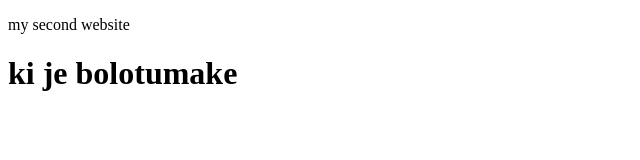
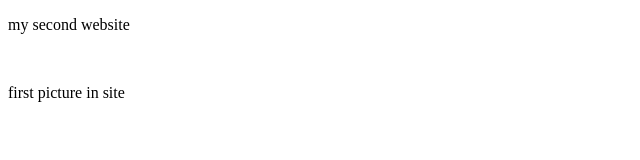
Before and after one commit to farhad19727/my--second-website, a plain HTML site: page mia.html in a window 1280 px wide. Shown: the whole page, without its empty margins (0-640 px from the left). Drawn offline with Linux system fonts and the light colour scheme.

Commit message:
this time adding

```diff
--- a/mia.html
+++ b/mia.html
@@ -3,10 +3,11 @@
 <head>
     <meta charset="UTF-8">
     <meta name="viewport" content="width=device-width, initial-scale=1.0">
-    <title>Document</title>
+    <title>farhad website</title>
 </head>
 <body>
-    <p>my second website</p>
-    <h1> ki je bolotumake</h1>
+    <p>my second website</p><br>
+    <p>first picture in site </p>
+
 </body>
 </html>
--- /dev/null
+++ b/style.css
@@ -0,0 +1,3 @@
+p{
+    color: blue;
+}
```
